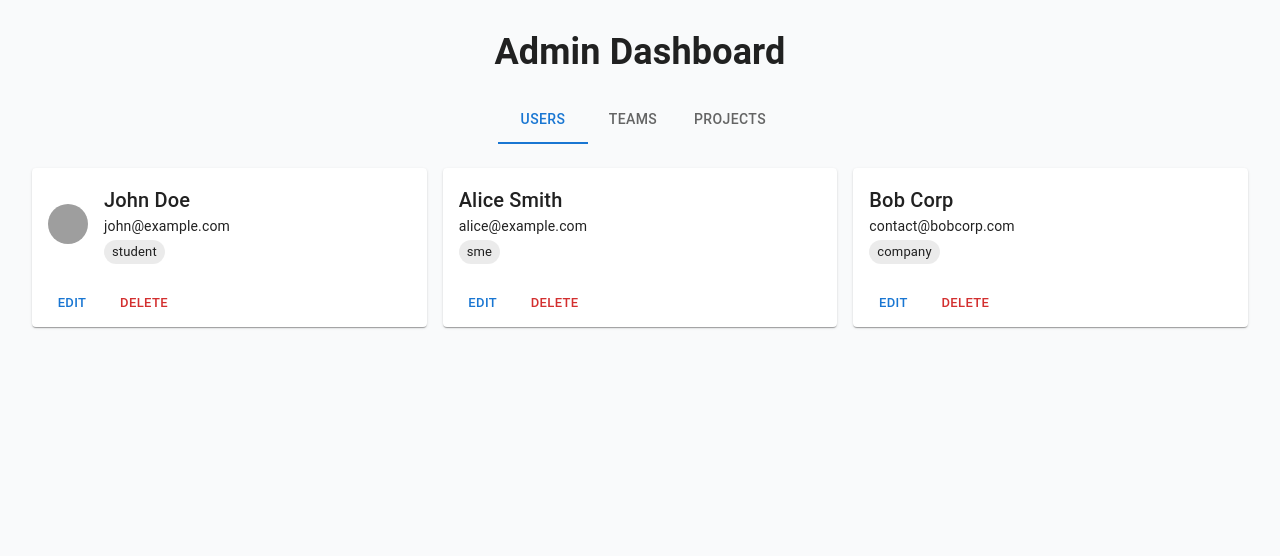
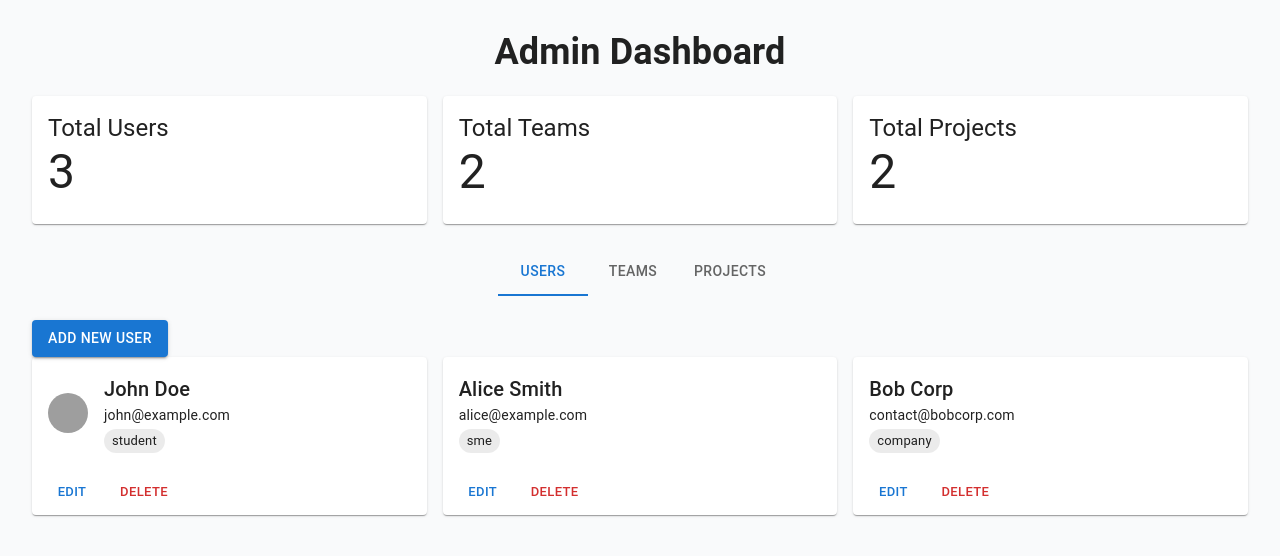
Before and after one commit to Sathyajith-pro/SkillNet_Research, a Next.js app in the folder frontend/: page /admin in a window 1280 px wide. Shown: the top 556 px of the page. Built offline with nearby package versions, Linux system fonts and the light colour scheme; grey boxes are pictures that could not be loaded.

Commit message:
Made changes

```diff
--- a/frontend/src/app/admin/page.tsx
+++ b/frontend/src/app/admin/page.tsx
@@ -16,6 +16,10 @@ import {
   DialogActions,
   TextField,
   Chip,
+  Select,
+  MenuItem,
+  FormControl,
+  InputLabel,
 } from "@mui/material";
 
 //add types and interfaces
@@ -65,10 +69,19 @@ export default function AdminDashboard() {
   const [openEdit, setOpenEdit] = useState(false);
   const [editItem, setEditItem] = useState<any>(null);
   const [editType, setEditType] = useState<"user" | "team" | "project">();
+  const [isAdding, setIsAdding] = useState(false);
+
+  const handleAdd = (type: "user" | "team" | "project") => {
+    setEditType(type);
+    setIsAdding(true);
+    setEditItem(type === "user" ? { name: "", email: "", role: "student" } : { name: "" });
+    setOpenEdit(true);
+  };
 
   const handleEdit = (item: any, type: "user" | "team" | "project") => {
     setEditItem(item);
     setEditType(type);
+    setIsAdding(false);
     setOpenEdit(true);
   };
 
@@ -79,6 +92,18 @@ export default function AdminDashboard() {
   };
 
   const handleSave = () => {
+    if (isAdding) {
+      if (editType === "user") {
+        const newUser: User = { ...editItem, id: Math.max(...users.map(u => u.id)) + 1 };
+        setUsers([...users, newUser]);
+      } else if (editType === "team") {
+        const newTeam: Team = { ...editItem, id: Math.max(...teams.map(t => t.id)) + 1, members: [] };
+        setTeams([...teams, newTeam]);
+      } else if (editType === "project") {
+        const newProject: Project = { ...editItem, id: Math.max(...projects.map(p => p.id)) + 1, owner: "" };
+        setProjects([...projects, newProject]);
+      }
+    } else {
       if (editType === "user") {
         setUsers(users.map(u => u.id === editItem.id ? editItem : u));
       } else if (editType === "team") {
@@ -86,13 +111,37 @@ export default function AdminDashboard() {
       } else if (editType === "project") {
         setProjects(projects.map(p => p.id === editItem.id ? editItem : p));
       }
+    }
     setOpenEdit(false);
     setEditItem(null);
+    setIsAdding(false);
   };
 
   return (
     <main className="min-h-screen p-8 bg-gray-50">
       <h1 className="text-4xl font-bold mb-6 text-center">Admin Dashboard</h1>
+
+      {/* Summary Cards */}
+      <div className="grid grid-cols-1 md:grid-cols-3 gap-4 mb-6">
+        <Card>
+          <CardContent>
+            <Typography variant="h5">Total Users</Typography>
+            <Typography variant="h3">{users.length}</Typography>
+          </CardContent>
+        </Card>
+        <Card>
+          <CardContent>
+            <Typography variant="h5">Total Teams</Typography>
+            <Typography variant="h3">{teams.length}</Typography>
+          </CardContent>
+        </Card>
+        <Card>
+          <CardContent>
+            <Typography variant="h5">Total Projects</Typography>
+            <Typography variant="h3">{projects.length}</Typography>
+          </CardContent>
+        </Card>
+      </div>
 
       {/* Tabs */}
       <Tabs value={tabIndex} onChange={(_, value) => setTabIndex(value)} centered className="mb-6">
@@ -103,6 +152,8 @@ export default function AdminDashboard() {
 
       {/* Users Tab */}
       {tabIndex === 0 && (
+        <>
+          <Button variant="contained" onClick={() => handleAdd("user")} className="mb-4">Add New User</Button>
           <div className="grid grid-cols-1 md:grid-cols-2 lg:grid-cols-3 gap-4">
             {users.map(user => (
               <Card key={user.id}>
@@ -121,10 +172,13 @@ export default function AdminDashboard() {
               </Card>
             ))}
           </div>
+        </>
       )}
 
       {/* Teams Tab */}
       {tabIndex === 1 && (
+        <>
+          <Button variant="contained" onClick={() => handleAdd("team")} className="mb-4">Add New Team</Button>
           <div className="grid grid-cols-1 md:grid-cols-2 lg:grid-cols-3 gap-4">
             {teams.map(team => (
               <Card key={team.id}>
@@ -139,10 +193,13 @@ export default function AdminDashboard() {
               </Card>
             ))}
           </div>
+        </>
       )}
 
       {/* Projects Tab */}
       {tabIndex === 2 && (
+        <>
+          <Button variant="contained" onClick={() => handleAdd("project")} className="mb-4">Add New Project</Button>
           <div className="grid grid-cols-1 md:grid-cols-2 lg:grid-cols-3 gap-4">
             {projects.map(project => (
               <Card key={project.id}>
@@ -157,11 +214,12 @@ export default function AdminDashboard() {
               </Card>
             ))}
           </div>
+        </>
       )}
 
       {/* Edit Dialog */}
       <Dialog open={openEdit} onClose={() => setOpenEdit(false)}>
-        <DialogTitle>Edit {editType}</DialogTitle>
+        <DialogTitle>{isAdding ? `Add New ${editType}` : `Edit ${editType}`}</DialogTitle>
         <DialogContent className="space-y-4">
           {editItem && editType === "user" && (
             <>
@@ -177,6 +235,18 @@ export default function AdminDashboard() {
                 value={editItem.email}
                 onChange={(e) => setEditItem({ ...editItem, email: e.target.value })}
               />
+              <FormControl fullWidth>
+                <InputLabel>Role</InputLabel>
+                <Select
+                  value={editItem.role}
+                  onChange={(e) => setEditItem({ ...editItem, role: e.target.value })}
+                  label="Role"
+                >
+                  <MenuItem value="student">Student</MenuItem>
+                  <MenuItem value="sme">SME</MenuItem>
+                  <MenuItem value="company">Company</MenuItem>
+                </Select>
+              </FormControl>
             </>
           )}
           {editItem && editType === "team" && (
```
Lines whose indentation alone changed are shown as unchanged.
